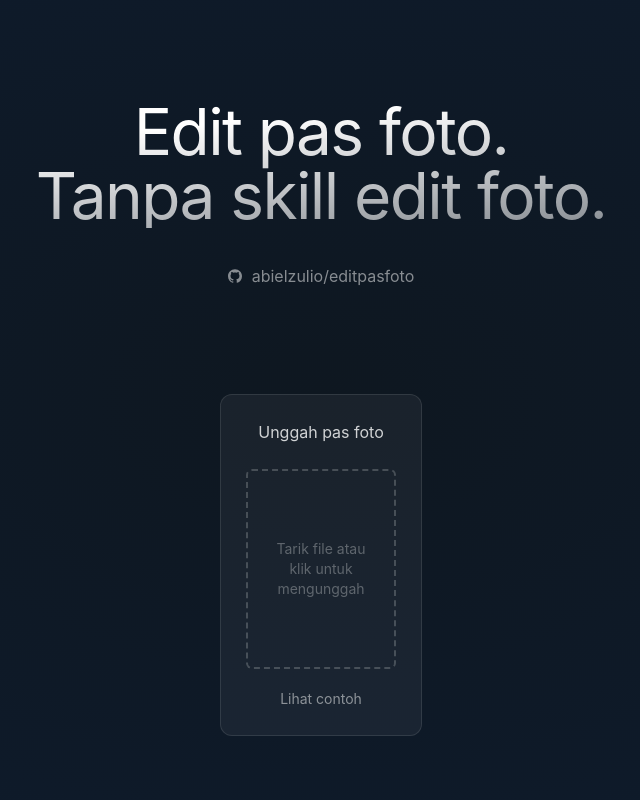
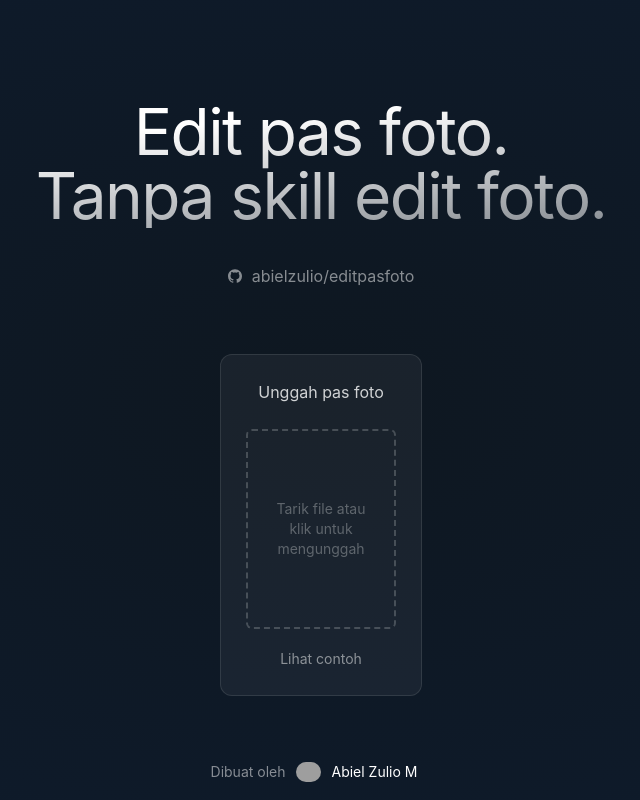
Before and after one commit to abielzulio/editpasfoto, a Next.js app: page / in a window 1280 px wide. Shown: the whole page, without its empty margins (319-959 px from the left). Built offline with nearby package versions, Linux system fonts and the light colour scheme; grey boxes are pictures that could not be loaded.

Commit message:
style: refine dropzone

```diff
--- a/components/Dropzone/Dropzone.tsx
+++ b/components/Dropzone/Dropzone.tsx
@@ -39,7 +39,7 @@ const Dropzone = () => {
   })
 
   return (
-    <section className="h-min my-[100px] mx-auto bg-white bg-opacity-5 p-[25px] border-gray-50 border-[1px] border-opacity-10 rounded-xl">
+    <section className="h-min my-[60px] mx-auto bg-white bg-opacity-5 p-[25px] border-gray-50 border-[1px] border-opacity-10 rounded-xl">
       {image.length > 0 && <Editor image={image} resetImage={setImage} />}
       {image.length == 0 && (
         <>
```
